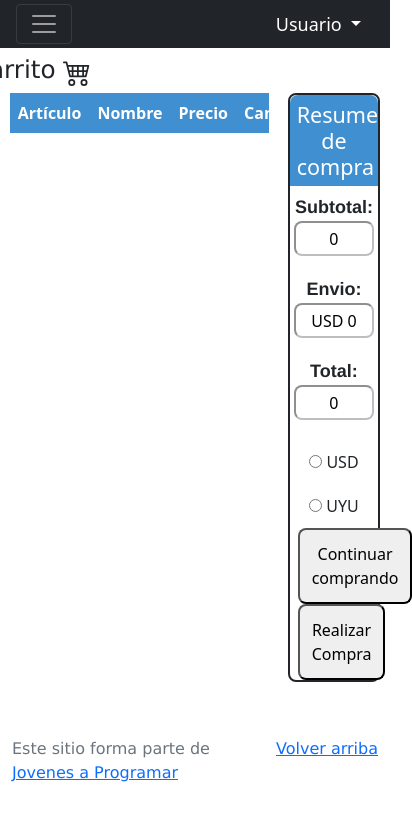
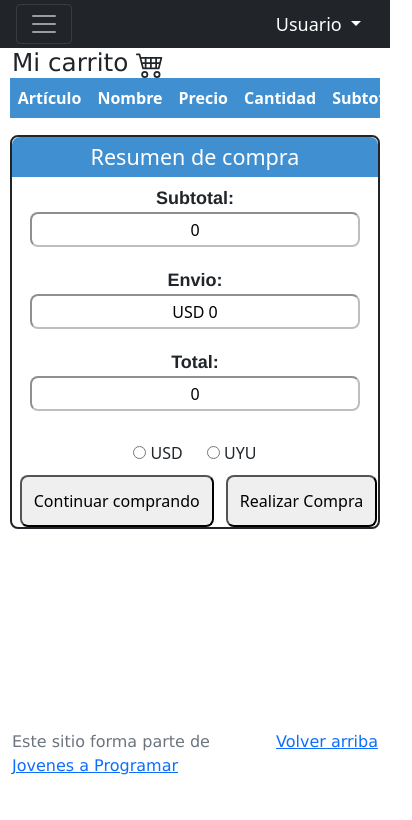
Before and after one commit to CamiiNogueira/CamiiNogueira-e_comerce, a plain HTML site: page cart.html in a window 390 px wide. Shown: the whole page, 412 px wide, since content can reach past the window. Drawn offline with Linux system fonts and the light colour scheme.

Commit message:
responsive 1

```diff
--- a/css/cart.css
+++ b/css/cart.css
@@ -116,3 +116,45 @@ thead {
     border: none;
     border-radius: 8px;
 }
+
+@media (max-width: 700px) {
+    .contenedor {
+        flex-direction: column;
+        align-items: center;
+    }
+    .table-responsive {
+        width: 100%;
+    }
+    .input-group me-2{
+       width: 50px;
+    }
+    .compra{
+        width:100%;
+
+    }
+    .carrito {
+        width: 100%;
+        position: static;
+        margin: 0;
+    }
+}
+
+@media (max-width:400px){
+    .contenedor {
+        flex-direction: column;
+        align-items: center;
+    }
+    .table-responsive {
+        width: 100%;
+    }
+    .compra{
+        width:100%;
+
+    }
+    .carrito {
+        width: 100%;
+        position: static;
+        margin: 0;
+    }
+
+}
--- a/js/cart.js
+++ b/js/cart.js
@@ -28,7 +28,7 @@ function cargarCarrito() {
         `;
         tabla.innerHTML += fila;
 
-        // Event listeners para incrementar o decrementar cantidad
+        // Evento para incrementar o decrementar cantidad
         document.getElementById(`btnMenos-${producto.id}`).addEventListener('click', function() {
             if (producto.cantidad > 1) {
                 producto.cantidad--;
@@ -41,7 +41,7 @@ function cargarCarrito() {
             actualizarCantidad(producto);
         });
 
-        // Event listener para eliminar el producto
+        // Evento para eliminar el producto
         document.getElementById(`delete-${producto.id}`).addEventListener('click', function() {
             eliminarProducto(producto.id);
         });
@@ -65,10 +65,6 @@ function actualizarCantidad(producto) {
     localStorage.setItem('carrito', JSON.stringify(carrito));
 }
 
-// Cargar los productos al cargar la página
-window.onload = function() {
-    cargarCarrito();
-};
 
 // Función para eliminar un producto del carrito
 function eliminarProducto(id) {
```
